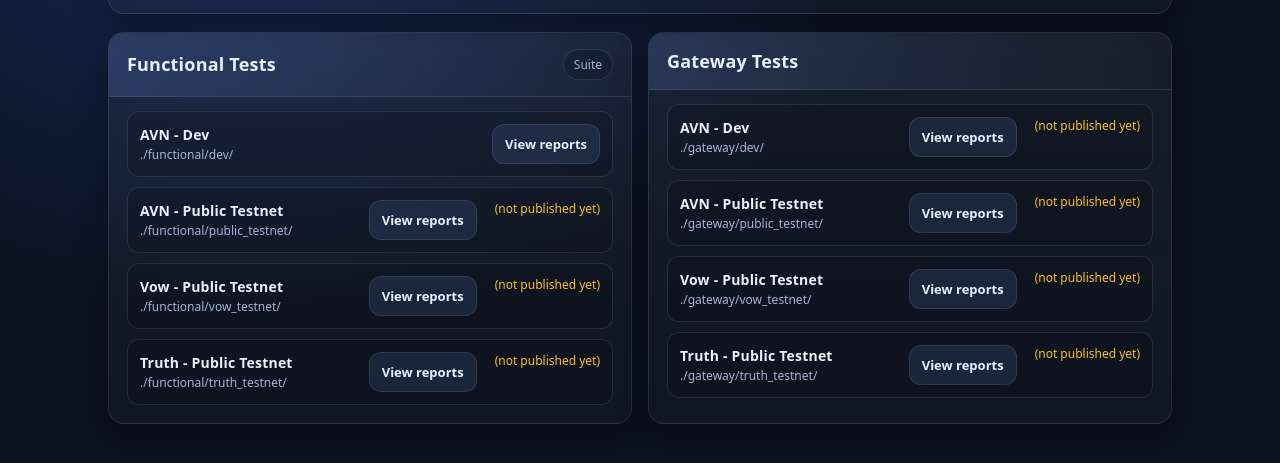
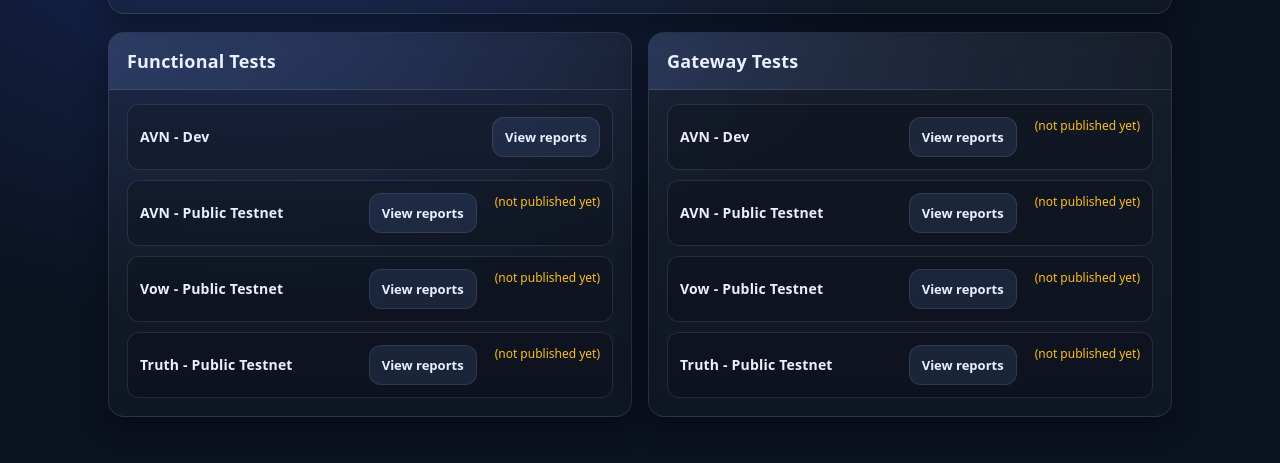
Before and after one commit to AventusDAO/avn-test-reports, a plain HTML site: page index.html in a window 1280 px wide. Shown: the part 119-582 px from the top of the page. Drawn offline with Linux system fonts and the light colour scheme; no server answers.

Commit message:
fix: remove urls from ui

```diff
--- a/index.html
+++ b/index.html
@@ -140,14 +140,12 @@
       <section class="card">
         <div class="card-head">
           <h2>Functional Tests</h2>
-          <span class="badge">Suite</span>
         </div>
         <div class="card-body">
           <ul class="chain-list">
             <li class="row">
               <div class="row-left">
                 <div class="row-title">AVN - Dev</div>
-                <div class="row-sub">./functional/dev/</div>
               </div>
               <div class="actions">
                 <a class="btn" data-check href="./functional/dev/">View reports</a>
@@ -157,7 +155,6 @@
             <li class="row">
               <div class="row-left">
                 <div class="row-title">AVN - Public Testnet</div>
-                <div class="row-sub">./functional/public_testnet/</div>
               </div>
               <div class="actions">
                 <a class="btn" data-check href="./functional/public_testnet/">View reports</a>
@@ -167,7 +164,6 @@
             <li class="row">
               <div class="row-left">
                 <div class="row-title">Vow - Public Testnet</div>
-                <div class="row-sub">./functional/vow_testnet/</div>
               </div>
               <div class="actions">
                 <a class="btn" data-check href="./functional/vow_testnet/">View reports</a>
@@ -177,7 +173,6 @@
             <li class="row">
               <div class="row-left">
                 <div class="row-title">Truth - Public Testnet</div>
-                <div class="row-sub">./functional/truth_testnet/</div>
               </div>
               <div class="actions">
                 <a class="btn" data-check href="./functional/truth_testnet/">View reports</a>
@@ -197,7 +192,6 @@
             <li class="row">
               <div class="row-left">
                 <div class="row-title">AVN - Dev</div>
-                <div class="row-sub">./gateway/dev/</div>
               </div>
               <div class="actions">
                 <a class="btn" data-check href="./gateway/dev/">View reports</a>
@@ -207,7 +201,6 @@
             <li class="row">
               <div class="row-left">
                 <div class="row-title">AVN - Public Testnet</div>
-                <div class="row-sub">./gateway/public_testnet/</div>
               </div>
               <div class="actions">
                 <a class="btn" data-check href="./gateway/public_testnet/">View reports</a>
@@ -217,7 +210,6 @@
             <li class="row">
               <div class="row-left">
                 <div class="row-title">Vow - Public Testnet</div>
-                <div class="row-sub">./gateway/vow_testnet/</div>
               </div>
               <div class="actions">
                 <a class="btn" data-check href="./gateway/vow_testnet/">View reports</a>
@@ -227,7 +219,6 @@
             <li class="row">
               <div class="row-left">
                 <div class="row-title">Truth - Public Testnet</div>
-                <div class="row-sub">./gateway/truth_testnet/</div>
               </div>
               <div class="actions">
                 <a class="btn" data-check href="./gateway/truth_testnet/">View reports</a>
```
